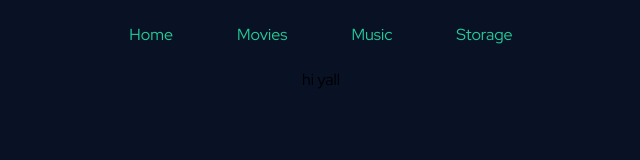
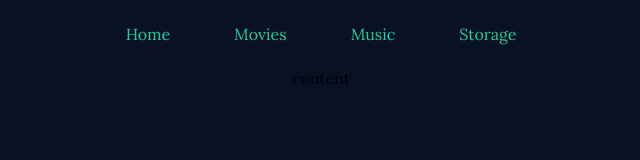
Before and after one commit to pogojam/entertainmentCenter, a React (Create React App) app in the folder frontend/: page / in a window 1280 px wide. Shown: the top 160 px of the page, without its empty margins (319-959 px from the left). Built offline with nearby package versions, Linux system fonts and the light colour scheme; no server answers; what apollo-upload-client, socket.io-stream would draw is missing.

Commit message:
Music stream service intact

```diff
--- a/frontend/src/App.css
+++ b/frontend/src/App.css
@@ -1,7 +1,14 @@
-@import url("https://fonts.googleapis.com/css?family=Red+Hat+Display&display=swap");
+@import url("https://fonts.googleapis.com/css?family=Lora|Montserrat&display=swap");
 
 * {
-  font-family: "Red Hat Display", sans-serif;
+  font-family: "Montserrat", sans-serif;
+  font-family: "Lora", serif;
+}
+
+h1,
+h2,
+h3 {
+  font-family: "Oswald", sans-serif;
 }
 .App {
   text-align: center;
--- a/frontend/src/pages/home.js
+++ b/frontend/src/pages/home.js
@@ -1,5 +1,5 @@
 import React from "react";
 
 export default function Home() {
-  return <div>hi yall</div>;
+  return <div>content</div>;
 }
```
